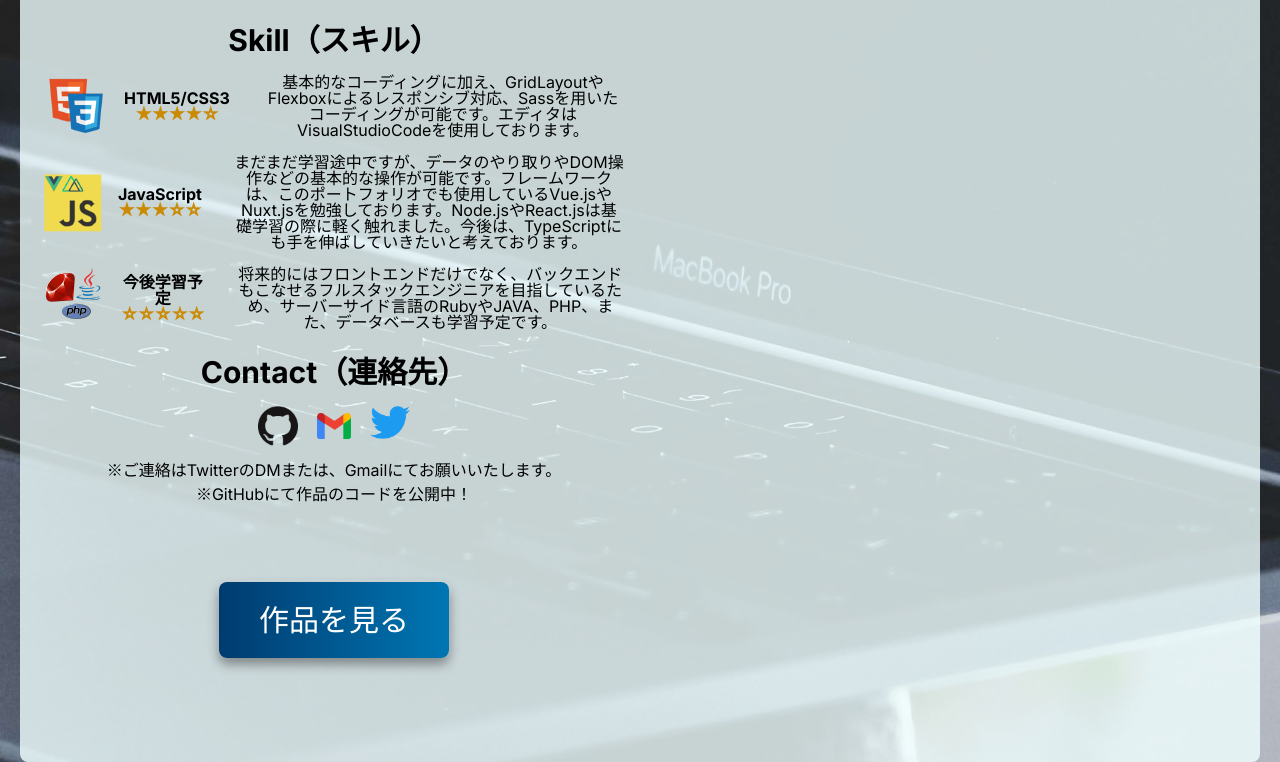
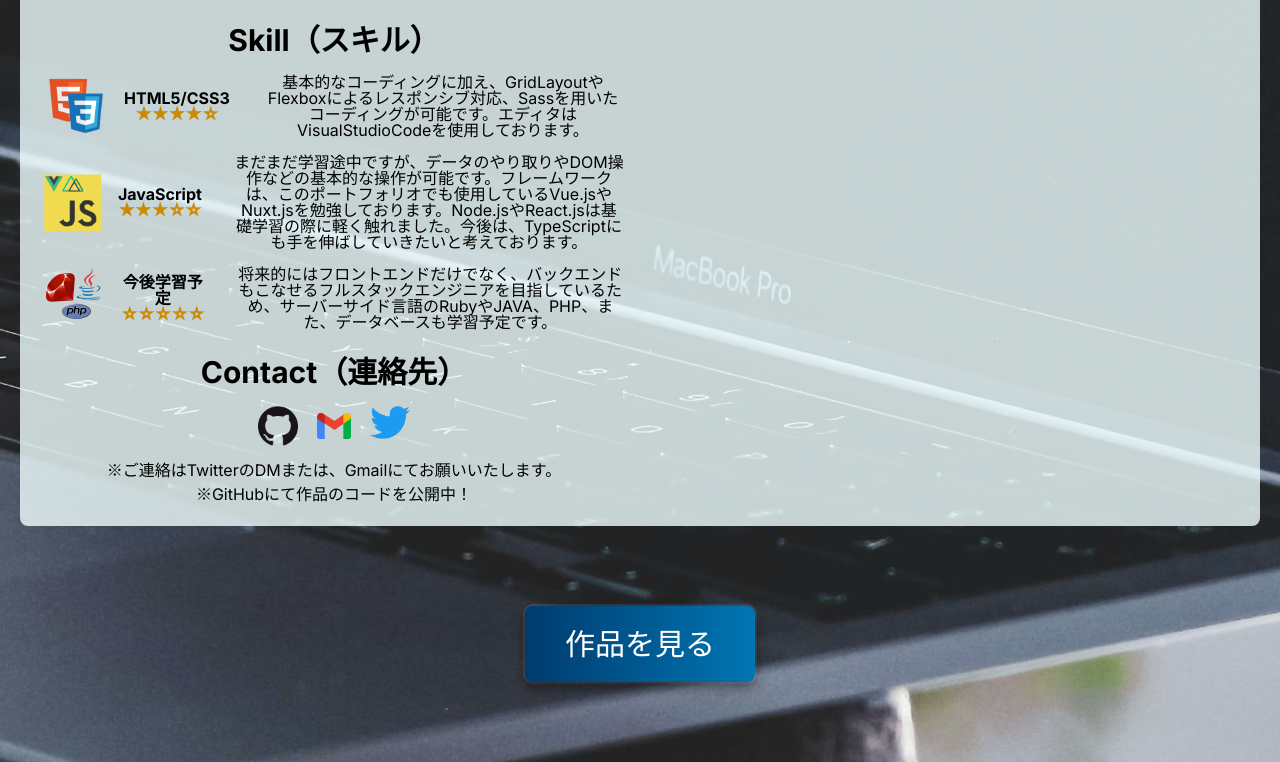
Before and after one commit to Akinori99/my-next-portfolio, a Next.js app: page /about in a window 1280 px wide. Shown: the part 1467-2229 px from the top of the page. Built offline with nearby package versions, Linux system fonts and the light colour scheme.

Commit message:
♻️ Adjust btn position

```diff
--- a/app/about/page.jsx
+++ b/app/about/page.jsx
@@ -113,8 +113,8 @@ export default function About() {
               <p className="mt-2">※GitHubにて作品のコードを公開中！</p>
             </div>
           </div>
-          <BUTTON href="/works" txt="作品を見る" />
         </CONTAINER>
+        <BUTTON href="/works" txt="作品を見る" />
       </WRAPPER>
     </div>
   );
```
